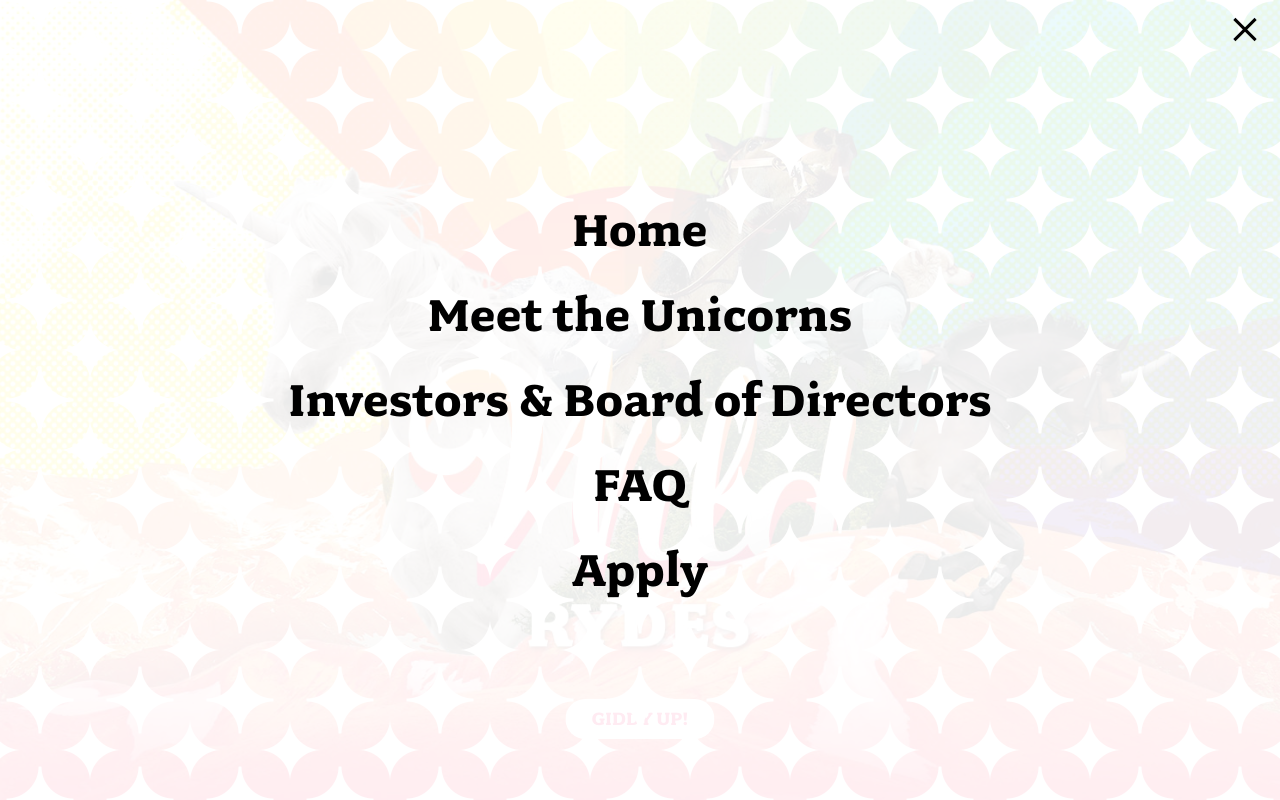
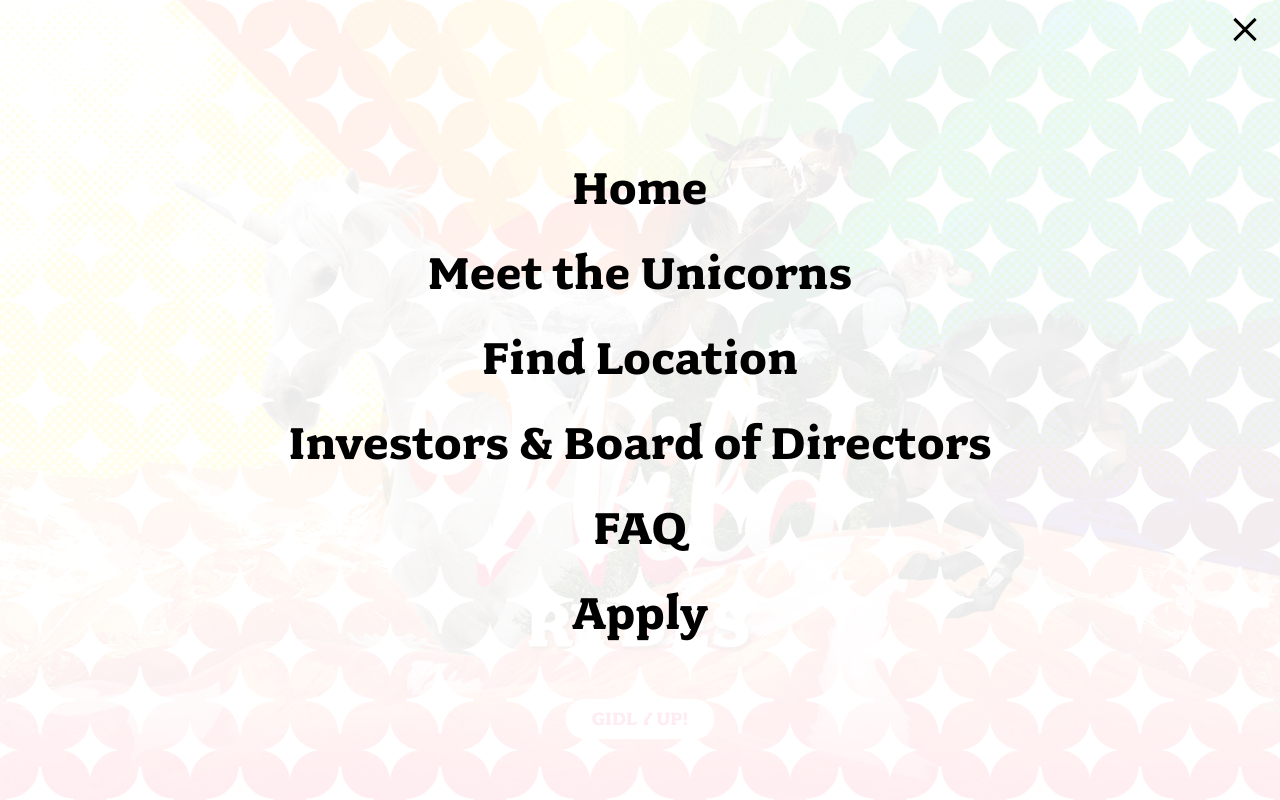
Before and after one commit to bal0155/wildrydes-site, a plain HTML site: page index.html in a window 1280 px wide. Both pictures are taken after a click on the button "Menu". Shown: the top 800 px of the page. Drawn offline with Linux system fonts and the light colour scheme; a script that the page names is missing.

Commit message:
added map tab

```diff
--- a/index.html
+++ b/index.html
@@ -19,6 +19,7 @@
       <ul>
         <li><a href="index.html">Home</a></li>
         <li><a href="unicorns.html">Meet the Unicorns</a></li>
+	<li><a href="map.html">Find Location </a></li>
         <li><a href="investors.html">Investors &amp; Board of Directors</a></li>
         <li><a href="faq.html">FAQ</a></li>
         <li><a href="apply.html">Apply</a></li>
```
